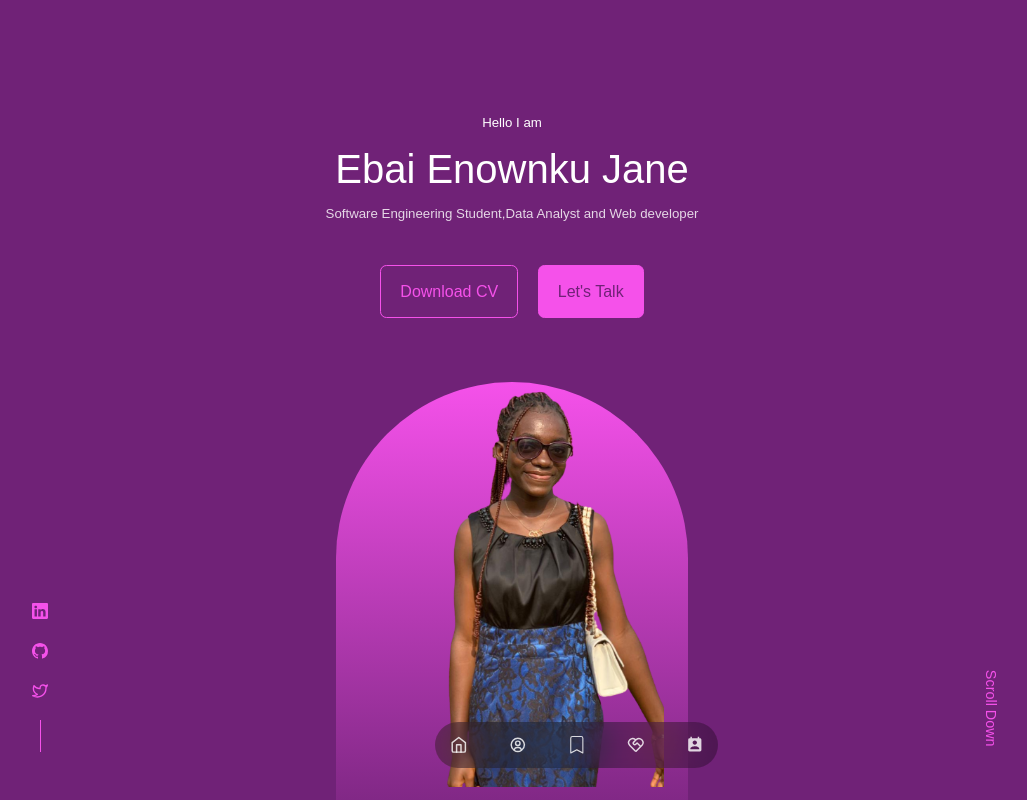
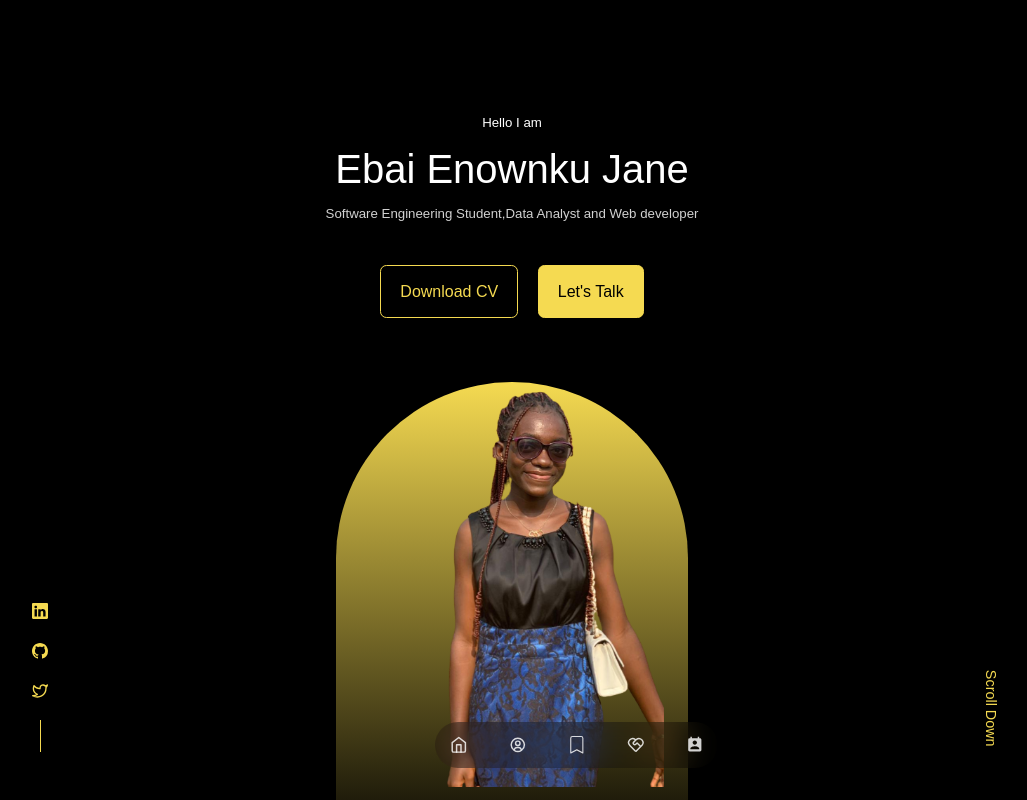
Before and after one commit to E-jane15/Jane-portfolio, a React (Create React App) app: page / in a window 1280 px wide. Shown: the top 800 px of the page, without its empty margins (128-1155 px from the left). Built offline with nearby package versions, Linux system fonts and the light colour scheme.

Commit message:
Update index.css

```diff
--- a/src/index.css
+++ b/src/index.css
@@ -11,10 +11,10 @@
  }
 
  :root {
-   --color-bg: hsl(295, 56%, 30%);
-   --color-bg-variant: #b47ab4;
-   --color-primary: #f551ea;
-   --color-primary-variant: rgba(253, 74, 244, 0.4);
+   --color-bg: hsl(0, 0%, 0%);
+   --color-bg-variant: #81817d;
+   --color-primary: #f5da51;
+   --color-primary-variant: rgba(242, 224, 124, 0.4);
    --color-white: #fff;
    --color-light: rgba(255, 255, 255, 0.82);
 
```
